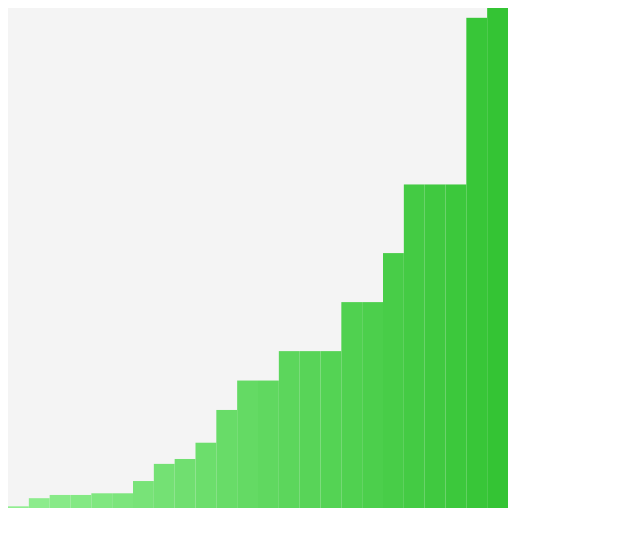
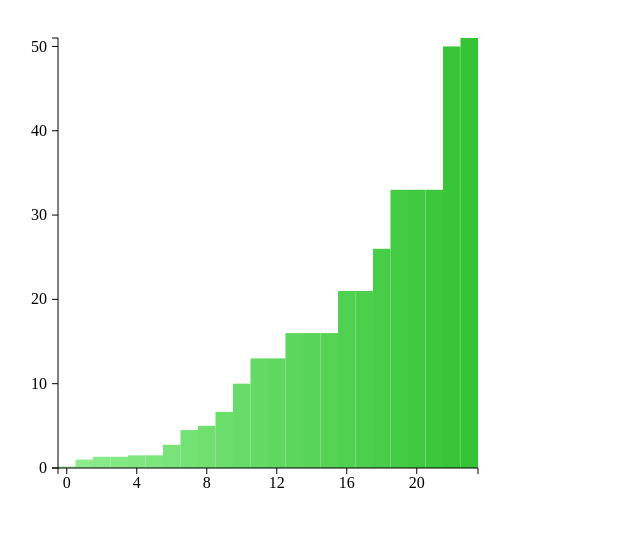
Before and after one commit to Nightstalker350119/LoLapp, a plain HTML site: page d3/index.html in a window 1280 px wide. Shown: the whole page, without its empty margins (0-640 px from the left). Drawn offline with nearby package versions, Linux system fonts and the light colour scheme.

Commit message:
Worked on graph lines

```diff
--- a/d3/index.html
+++ b/d3/index.html
@@ -15,8 +15,19 @@
           1.5, 2.75, 4.5, 5, 6.66, 10, 13, 13,
           16, 16, 16, 21, 21, 26, 33, 33, 33, 50, 51];
 
-      var height = 500;
-      var width = 500;
+      myData.sort(function (a, b) { // Make our data easy to work with incase we get new data
+          return a - b;
+      })
+
+      var margin = {
+          top: 30,
+          right: 30,
+          bottom: 40,
+          left: 50
+      }
+
+      var height = 500 - margin.top - margin.bottom;
+      var width = 500 - margin.right - margin.left;
       var animateDuration = 700;
       var animateDelay = 30;
 
@@ -46,8 +57,10 @@
           .range(['#90ee90', '#30c230'])
 
       var myChart = d3.select('#chart').append('svg')
-          .attr('width', width)
-          .attr('height', height)
+          .attr('width', width + margin.right + margin.left)
+          .attr('height', height + margin.top + margin.bottom)
+          .append('g')
+          .attr('transform', 'translate(' + margin.left + ',' + margin.top + ')' )
           .style('background', '#f4f4f4')
           .selectAll('rect')
             .data(myData)
@@ -89,6 +102,54 @@
         })
         .ease('elastic')
 
+
+      var vScale = d3.scale.linear()
+          .domain([0, d3.max(myData)])
+          .range([height, 0])
+
+      var hScale = d3.scale.ordinal()
+          .domain(d3.range(0, myData.length))
+          .rangeBands([0, width])
+
+      // V Axis
+      var vAxis = d3.svg.axis()
+          .scale(vScale)
+          .orient('left')
+          .ticks(5)  // Number of ticks representing data points
+          .tickPadding(5)
+
+      // V Guide
+      var vGuide = d3.select('svg')
+          .append('g')
+                vAxis(vGuide)
+                vGuide.attr('transform', 'translate('+margin.left + ',' +margin.top + ')' )
+                vGuide.selectAll('path')
+                    .style('fill', 'none')
+                    .style('stroke', '#000')
+                vGuide.selectAll('line')
+                    .style('stroke', '#000')
+
+      // H Axis
+      var hAxis = d3.svg.axis()
+          .scale(hScale)
+          .orient('bottom')
+          .tickValues(hScale.domain().filter(function (d, i) {
+              return !(i % (myData.length/6)); // We always only want 6 markers
+          }))
+
+      // H Guide
+      var hGuide = d3.select('svg')
+          .append('g')
+              hAxis(hGuide)
+              hGuide.attr('transform', 'translate(' + margin.left + ',' + (height + margin.top) +  ')')
+              hGuide.selectAll('path')
+                  .style('fill', 'none')
+                  .style('stroke', '#000')
+              hGuide.selectAll('line')
+                  .style('stroke', '#000')
+
+
+
   </script>
   <!--<div class="container">-->
     <!--<h2>Hello World!</h2>-->
```
